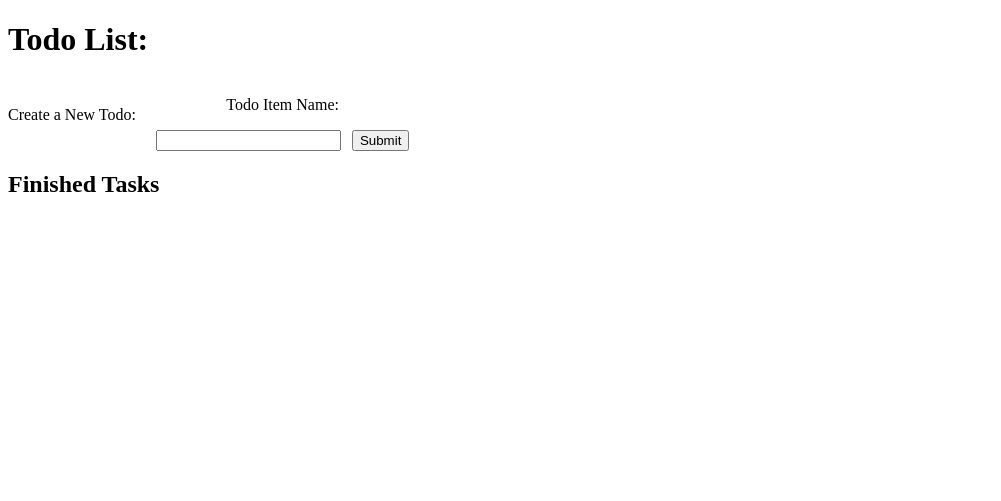
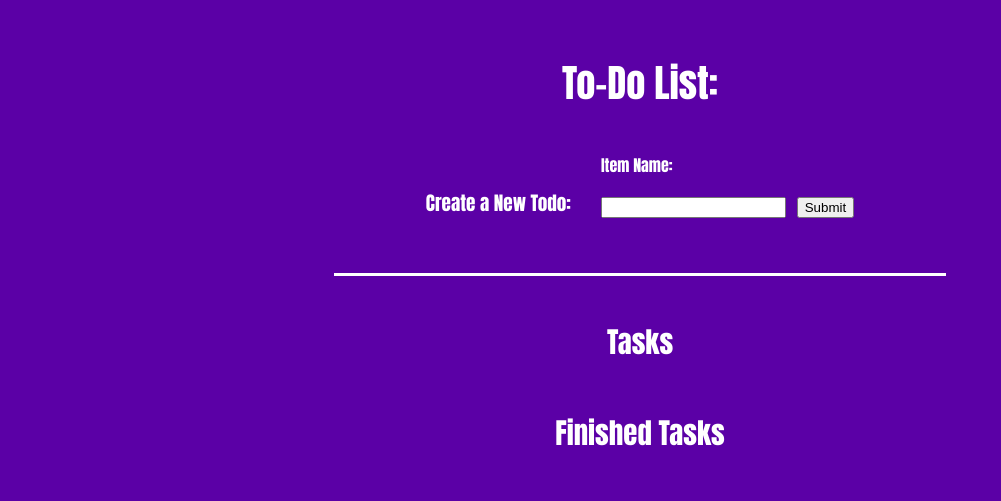
Before and after one commit to niknik3610/go-todo_list, a plain HTML site: page frontend/src/index.html in a window 1280 px wide. Shown: the whole page, without its empty margins (0-1001 px from the left). Drawn offline with Linux system fonts and the light colour scheme; no server answers.

Commit message:
work on css

```diff
--- a/frontend/src/index.css
+++ b/frontend/src/index.css
@@ -1,19 +1,72 @@
 .new-todo-box {
     display: flex;
     flex-direction: row;
+
+    .new-todo-input {
+        display: flex;
+        flex-direction: column;
+        justify-items: start;
+        padding: 0 0 30px 0;
+        font-size: medium;
+    }
+    .new-todo-text {
+        padding: 20px 30px 0 0;
+        justify-self: center;
+        align-self: center;
+    }
+
+    .new-todo-text-box {
+        display: flex;
+        flex-direction: row;
+    }
 }
 
-.new-todo-input {
+.tasks {
+    border-top: solid;
+    margin-top: 25px;
+    padding-top: 20px;
+    width: 50%;
     display: flex;
     flex-direction: column;
-    padding-left: 20px;
+    align-items: center;
+
+    .todo-item {
+        border-style: dashed;
+        height: 100px;
+        width: 150px;
+        border-radius: 20px;
+        border-width: 2px;
+    }
+
+    .todo-item-form {
+        display: flex;
+        flex-direction: row;
+        align-content: center;
+        justify-content: center;
+        height: 100%;
+        width: 100%;
+    }
+
+    .todo-item-finish-button {
+        height: 40px;
+        width: 75px;
+    }
 }
 
 .centered-text {
     text-align: center;
 }
 
-.new-todo-text-box {
+.page-container {
     display: flex;
-    flex-direction: row;
+    flex-direction: column;
+    align-items: center;
+    padding: 20px;
 }
+
+body {
+    background-color: #5b00a6;
+    color: white;
+    font-size: larger;
+    font-family: Impact, Haettenschweiler, 'Arial Narrow Bold', sans-serif;
+}
--- a/frontend/src/index.html
+++ b/frontend/src/index.html
@@ -5,11 +5,12 @@
         <link rel="stylesheet" href="/src/index.css">
     </head
     <body>
-        <h1>Todo List:</h1>
+        <div class="page-container">
+            <h1>To-Do List:</h1>
             <div class="new-todo-box">
-            <p style="align-self: center;">Create a New Todo:</p>
+                <p class="centered-text new-todo-text" style="font-weight: bold;">Create a New Todo:</p>
                 <div class="new-todo-input">
-                <p style="text-align: center;">Todo Item Name:</p>
+                    <p class="">Item Name:</p>
                     <div class="new-todo-text-box">
                         <form hx-post="/api/newTodoTask" hx-swap="none">
                             <input type="text" name="taskName"/>
@@ -18,8 +19,12 @@
                     </div>
                 </div>
             </div>
+            <div class="tasks">
+                <h2 class="centered-text">Tasks</h2>
                 <div hx-get="/api/getTodoTasks" hx-trigger="every 1s"></div>
-        <h2>Finished Tasks</h4>
+                <h2 class="centered-text">Finished Tasks</h2>
                 <div hx-get="/api/getFinishedTodoTasks" hx-trigger="every 1s"></div>
+            </div>
+        </div>
     </body>
 </html>
```
Also changed, not shown: backend/templates/finished_todo_item.html (+1 -1 lines), backend/templates/todo_item.html (+4 -4 lines). Lines whose indentation alone changed are shown as unchanged.
